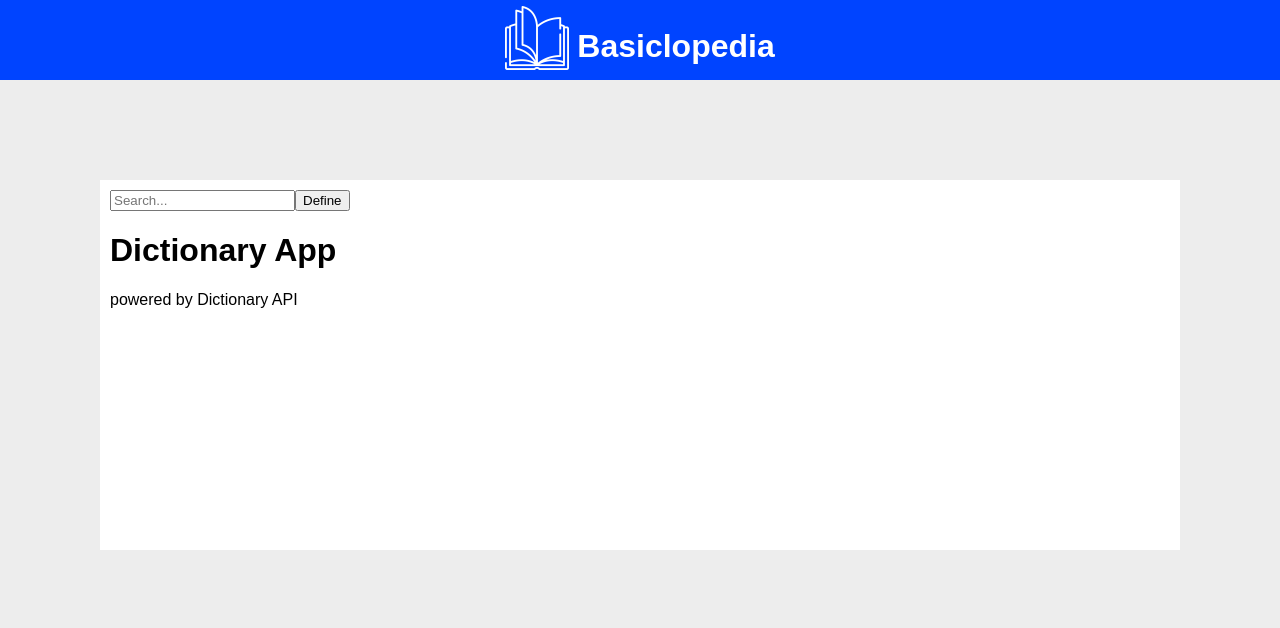
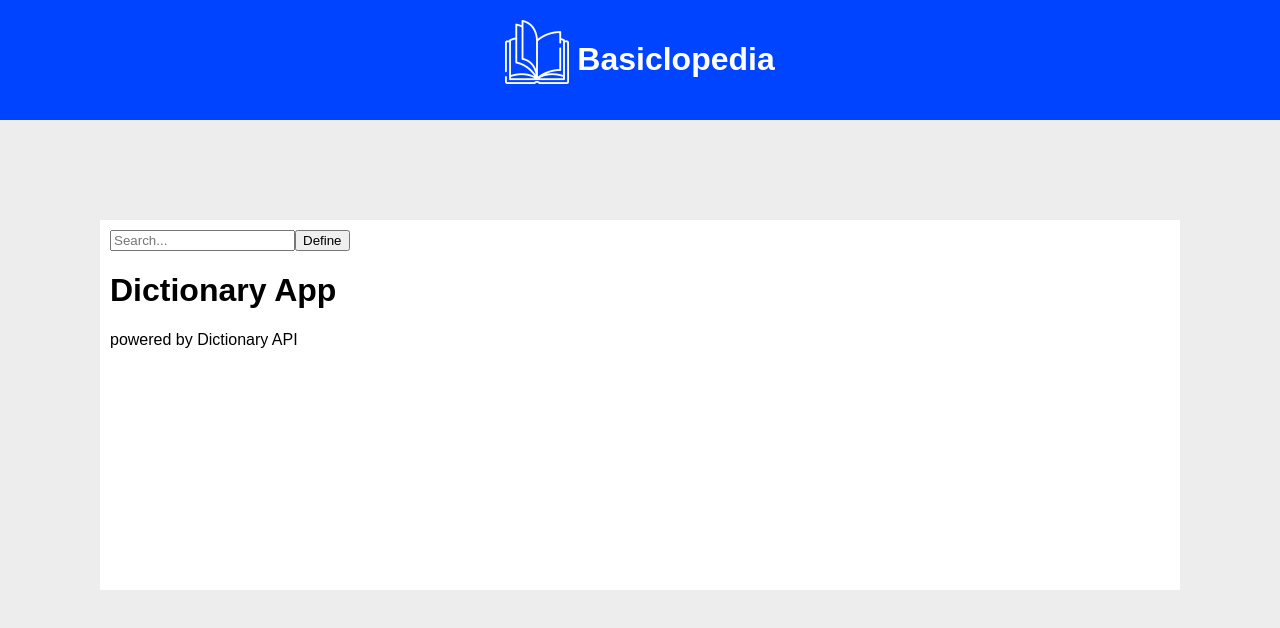
Before and after one commit to ploymahloy/dictionary-app, a React (Create React App) app: page / in a window 1280 px wide. Shown: the top 628 px of the page. Built offline with nearby package versions, Linux system fonts and the light colour scheme.

Commit message:
fixed navbar

```diff
--- a/src/components/Navbar.css
+++ b/src/components/Navbar.css
@@ -1,17 +1,16 @@
 .Navbar {
   display: flex;
-  align-items: center;
+  align-items: flex-end;
   justify-content: center;
 
   width: 100%;
-  height: 5rem;
 
   background-color: rgb(0, 68, 255);
 }
 
 .logo {
   display: flex;
-  margin-top: 0.75rem;
+  margin: 20px 0;
 }
 
 .logo-img {
--- a/src/components/Navbar.tsx
+++ b/src/components/Navbar.tsx
@@ -6,7 +6,7 @@
 	return (
     <div className="Navbar">
       <div className="logo">
-        <img src={logo} className="logo-img"/>
+        <img src={logo} alt="..." className="logo-img"/>
         <h1 className="logo-title">Basiclopedia</h1>
       </div>
 		</div>
```
